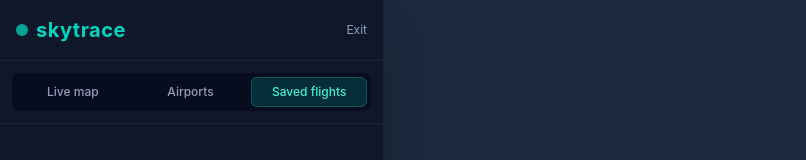
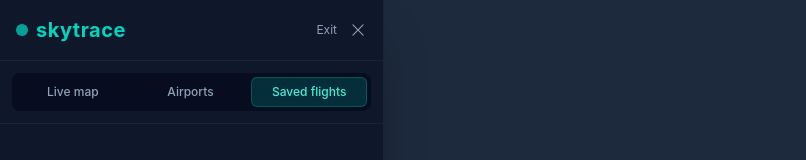
Before and after one commit to Rouzok/kuliah-pemrograman-web-uts, a React (Vite) app: page /map/saved in a window 1280 px wide. Shown: the top 160 px of the page, without its empty margins (0-806 px from the left). Built offline with nearby package versions, Linux system fonts and the light colour scheme; the HTML template or start-up script is replaced by a standard one.

Commit message:
feat(sidebar): add close button and toggle state

```diff
--- a/src/components/Sidebar.jsx
+++ b/src/components/Sidebar.jsx
@@ -1,14 +1,31 @@
-import React from 'react';
+import React, { useState } from 'react';
 import { NavLink, Outlet, useNavigate } from 'react-router-dom';
 
 export default function Sidebar() {
   const navigate = useNavigate();
+  // State untuk mengontrol buka/tutup sidebar
+  const [isOpen, setIsOpen] = useState(true);
 
   const navItems = [
     { name: 'Live map', path: '/map' },
     { name: 'Airports', path: '/map/airports' },
     { name: 'Saved flights', path: '/map/saved' },
   ];
+
+  // Jika sidebar ditutup, tampilkan tombol kecil untuk membuka kembali
+  if (!isOpen) {
+    return (
+      <button
+        onClick={() => setIsOpen(true)}
+        className="absolute left-4 top-4 z-20 flex h-10 w-10 items-center justify-center rounded-lg bg-slate-900/90 text-slate-400 shadow-xl backdrop-blur-md border border-slate-800 hover:text-teal-400 transition-colors"
+        title="Open Sidebar"
+      >
+        <svg xmlns="http://www.w3.org/2000/svg" width="20" height="20" fill="currentColor" viewBox="0 0 256 256">
+          <path d="M224,128a8,8,0,0,1-8,8H40a8,8,0,0,1,0-16H216A8,8,0,0,1,224,128ZM40,72H216a8,8,0,0,0,0-16H40a8,8,0,0,0,0,16ZM216,184H40a8,8,0,0,0,0,16H216a8,8,0,0,0,0-16Z"></path>
+        </svg>
+      </button>
+    );
+  }
 
   return (
     <aside className="relative z-10 flex h-full w-96 flex-col border-r border-slate-800/80 bg-slate-900/95 backdrop-blur-md">
@@ -18,12 +35,25 @@ export default function Sidebar() {
           <div className="h-3 w-3 rounded-full bg-teal-400 animate-pulse" />
           <h1 className="text-xl font-bold tracking-wide text-teal-400">skytrace</h1>
         </div>
+
+        <div className="flex items-center gap-3">
           <button
             onClick={() => navigate('/')}
             className="text-xs text-slate-400 hover:text-white transition-colors"
           >
             Exit
           </button>
+          {/* Tombol Close (Silang) */}
+          <button
+            onClick={() => setIsOpen(false)}
+            className="text-slate-400 hover:text-red-400 transition-colors"
+            title="Close Sidebar"
+          >
+            <svg xmlns="http://www.w3.org/2000/svg" width="18" height="18" fill="currentColor" viewBox="0 0 256 256">
+              <path d="M205.66,194.34a8,8,0,0,1-11.32,11.32L128,139.31,61.66,205.66a8,8,0,0,1-11.32-11.32L116.69,128,50.34,61.66A8,8,0,0,1,61.66,50.34L128,116.69l66.34-66.35a8,8,0,0,1,11.32,11.32L139.31,128Z"></path>
+            </svg>
+          </button>
+        </div>
       </div>
 
       {/* Navigasi */}
```
Lines whose indentation alone changed are shown as unchanged.
